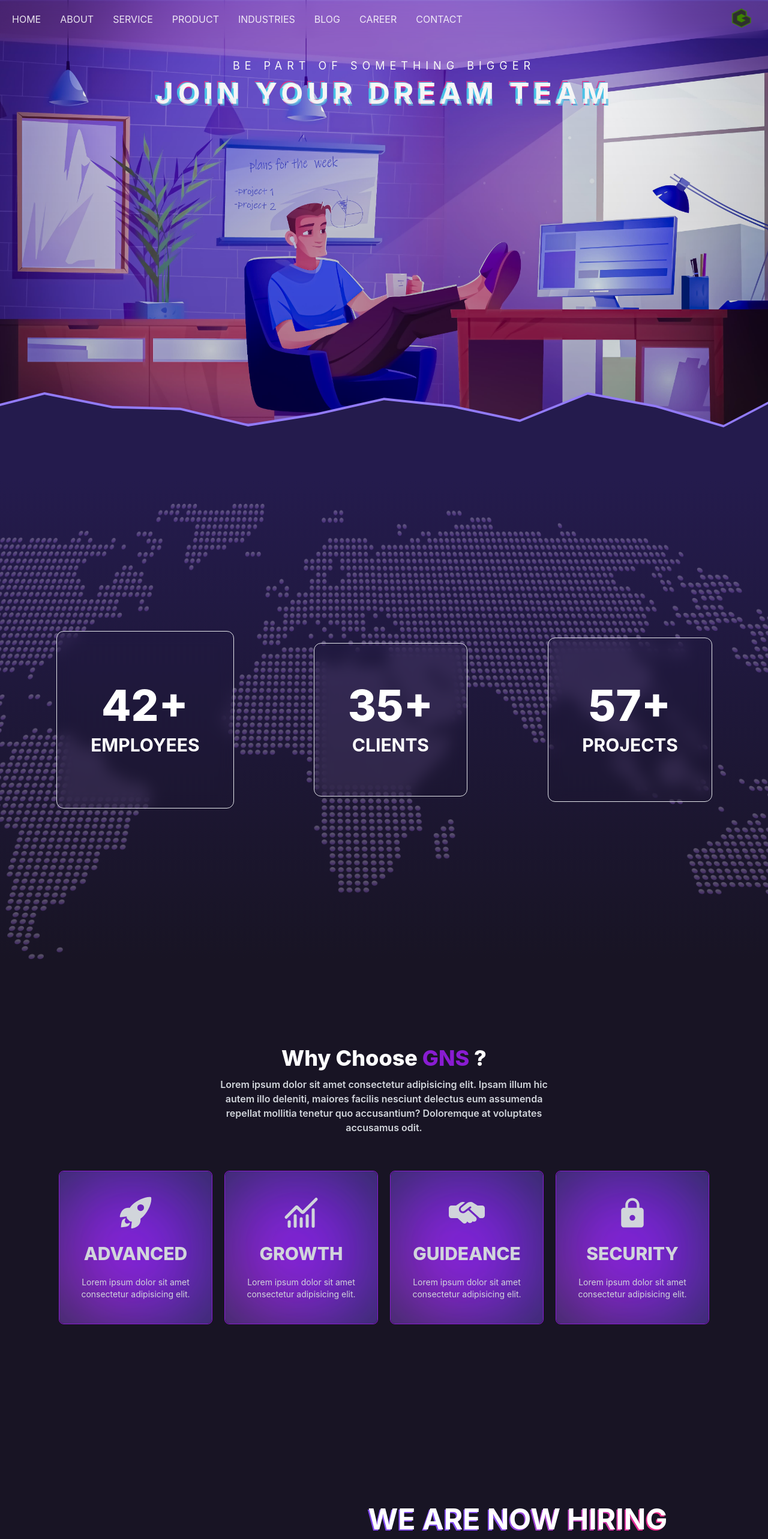
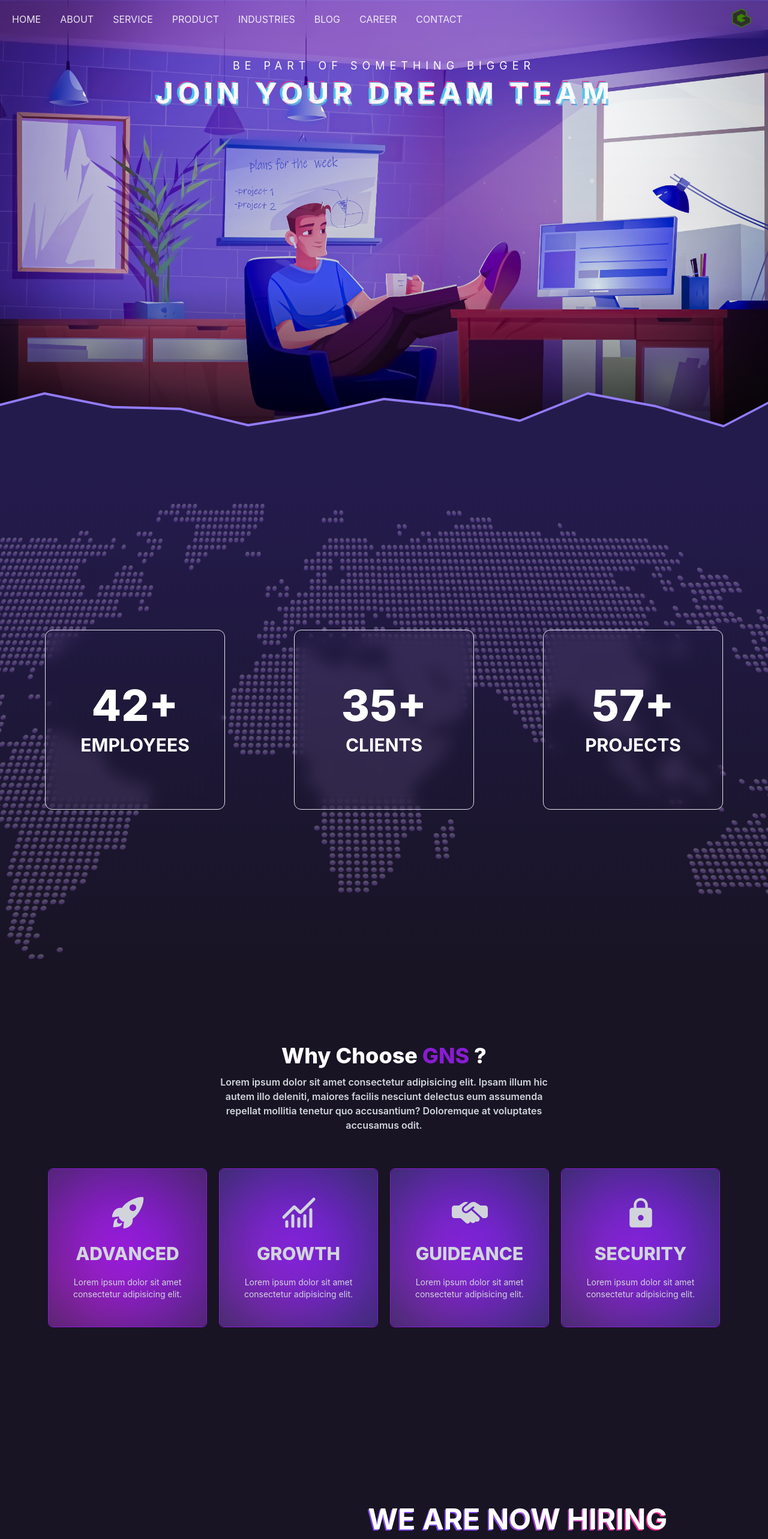
Before and after one commit to sarojdey/gns-clone, a React (Vite) app: page /career in a window 1280 px wide. Shown: the top 2566 px of the page at 60% size. Built offline with nearby package versions, Linux system fonts and the light colour scheme.

Commit message:
responsiveness fix

```diff
--- a/src/components/sections/careerSections/GnsDetails.tsx
+++ b/src/components/sections/careerSections/GnsDetails.tsx
@@ -16,7 +16,7 @@ const GnsDetails = () => {
         onViewportEnter={() => {
           setStartCount(true);
         }}
-        className=" p-14 flex   flex-col gap-3 rounded-xl aspect-square cursor-pointer justify-center items-center border backdrop-blur-md"
+        className="h-[300px] w-[300px] p-14 flex flex-col gap-3 rounded-xl  cursor-pointer justify-center items-center border backdrop-blur-md"
       >
         {startCount ? (
           <h1 className="text-7xl font-extrabold">
@@ -28,7 +28,7 @@ const GnsDetails = () => {
         <p className="uppercase text-3xl font-bold">employees</p>
       </m.div>
 
-      <div className="  p-14  flex flex-col gap-3 rounded-xl aspect-square cursor-pointer  justify-center items-center border backdrop-blur-md">
+      <div className="  p-14  flex flex-col gap-3 rounded-xl h-[300px] w-[300px] cursor-pointer  justify-center items-center border backdrop-blur-md">
         {startCount ? (
           <h1 className="text-7xl font-extrabold">
             <CountUp start={0} end={35} duration={2} />+
@@ -38,7 +38,7 @@ const GnsDetails = () => {
         )}
         <p className="uppercase text-3xl font-bold">clients</p>
       </div>
-      <div className="  p-14  flex flex-col gap-3 rounded-xl aspect-square cursor-pointer  justify-center items-center border backdrop-blur-md">
+      <div className="  p-14  flex flex-col gap-3 rounded-xl h-[300px] w-[300px] cursor-pointer  justify-center items-center border backdrop-blur-md">
         {startCount ? (
           <h1 className="text-7xl font-extrabold">
             <CountUp start={0} end={57} duration={2} />+
--- a/src/components/sections/careerSections/WhyChooseGns.tsx
+++ b/src/components/sections/careerSections/WhyChooseGns.tsx
@@ -36,14 +36,14 @@ const WhyChooseGns = () => {
       </m.div>
 
       <m.div
-        className="flex  md:flex-row flex-col p-10   gap-5 isolate  "
+        className="flex h-full w-full md:w-1/2 lg:w-full  lg:flex-row flex-col p-10   gap-5 isolate  "
         variants={animationYr}
         transition={{ delay: 0.9, duration: 1 }}
       >
-        <m.div className=" magic-card  md:!h-[20vw] !h-56 aspect-square magic-card  relative ">
-          <div className="absolute h-full w-full bg-blue-400 rounded-lg opacity-20 backdrop-blur-lg "></div>
+        <m.div className=" magic-card h-full w-full  aspect-square magic-card  relative ">
+          <div className="absolute  h-full w-full bg-purple-400 rounded-lg opacity-20 backdrop-blur-lg "></div>
 
-          <div className="absolute inset-0 flex text-gray-300 hover:text-white flex-col gap-5 justify-center items-center ">
+          <div className="absolute p-4 inset-0 flex text-gray-300 hover:text-white flex-col gap-5 justify-center items-center ">
             <IoRocketSharp className="text-6xl " />
             <h3 className="font-extrabold uppercase text-3xl">Advanced</h3>
             <p className="text-sm w-4/5">
@@ -51,7 +51,7 @@ const WhyChooseGns = () => {
             </p>
           </div>
         </m.div>
-        <m.div className=" magic-card  md:!h-[20vw] !h-56 aspect-square magic-card  relative ">
+        <m.div className=" magic-card  h-full w-full  aspect-square magic-card  relative ">
           <div className="absolute h-full w-full bg-blue-400 rounded-lg opacity-20 backdrop-blur-lg "></div>
 
           <div className="absolute inset-0 flex text-gray-300 hover:text-white flex-col gap-5 justify-center items-center ">
@@ -62,7 +62,7 @@ const WhyChooseGns = () => {
             </p>
           </div>
         </m.div>
-        <m.div className=" magic-card  md:!h-[20vw] !h-56 aspect-square magic-card  relative ">
+        <m.div className=" magic-card  h-full w-full  aspect-square magic-card  relative ">
           <div className="absolute h-full w-full bg-blue-400 rounded-lg opacity-20 backdrop-blur-lg "></div>
 
           <div className="absolute inset-0 flex text-gray-300 hover:text-white flex-col gap-5 justify-center items-center ">
@@ -73,7 +73,7 @@ const WhyChooseGns = () => {
             </p>
           </div>
         </m.div>
-        <m.div className=" magic-card  md:!h-[20vw] !h-56 aspect-square magic-card  relative ">
+        <m.div className=" magic-card  h-full w-full  aspect-square magic-card  relative ">
           <div className="absolute h-full w-full bg-blue-400 rounded-lg opacity-20 backdrop-blur-lg "></div>
 
           <div className="absolute inset-0 flex text-gray-300 hover:text-white flex-col gap-5 justify-center items-center ">
--- a/src/index.css
+++ b/src/index.css
@@ -41,6 +41,18 @@
       text-shadow: -0.05em 0 0 white, -0.025em -0.04em 0 var(--secondary-1),
         -0.04em -0.025em 0 var(--secondary-3);
     }
+  }
+
+  .elevate::after {
+    content: "";
+    height: 100%;
+    width: 100%;
+    background: linear-gradient(to bottom, transparent 60%, black);
+
+    inset: 0;
+    z-index: -1;
+    position: absolute;
+    opacity: 1;
   }
 
   /* Gradient button */
@@ -500,7 +512,6 @@ button {
 .magic-card {
   border-width: 1px;
   border-color: #891cd1;
-
   padding: 3px;
   position: relative;
   justify-content: center;
--- a/src/pages/Career.tsx
+++ b/src/pages/Career.tsx
@@ -14,19 +14,19 @@ const Career = () => {
       <div className="w-full overflow-hidden isolate">
         <div
           id="baner"
-          className="h-[100vh] w-full fixed top-0 left-0 -z-10 flex flex-col items-center text-center text-white bg-cover bg-center"
+          className="isolate elevate h-[100vh] w-full fixed top-0 left-0 -z-10 flex flex-col items-center text-center text-white bg-cover bg-center"
           style={{
             backgroundImage: `url(${heroBg})`,
           }}
         >
-          <h1 className="mt-24 mb-2 uppercase text-white tracking-[.5rem] text-xs lg:text-lg md:text-sm">
+          <h1 className=" mt-24 mb-2 uppercase text-white tracking-[.5rem] text-xs lg:text-lg md:text-sm">
             Be part of something Bigger
           </h1>
           <GlitchText>join your dream team</GlitchText>
         </div>
 
         <div className="h-[100vh] w-full relative">
-          <div className="w-full h-full absolute inset-0 bg-gradient-to-b from-transparent to-black opacity-20"></div>
+          <div className="w-full h-full absolute inset-0 bg-gradient-to-b from-transparent to-black/10 "></div>
 
           <img
             src={heroFrontBg1}
```
